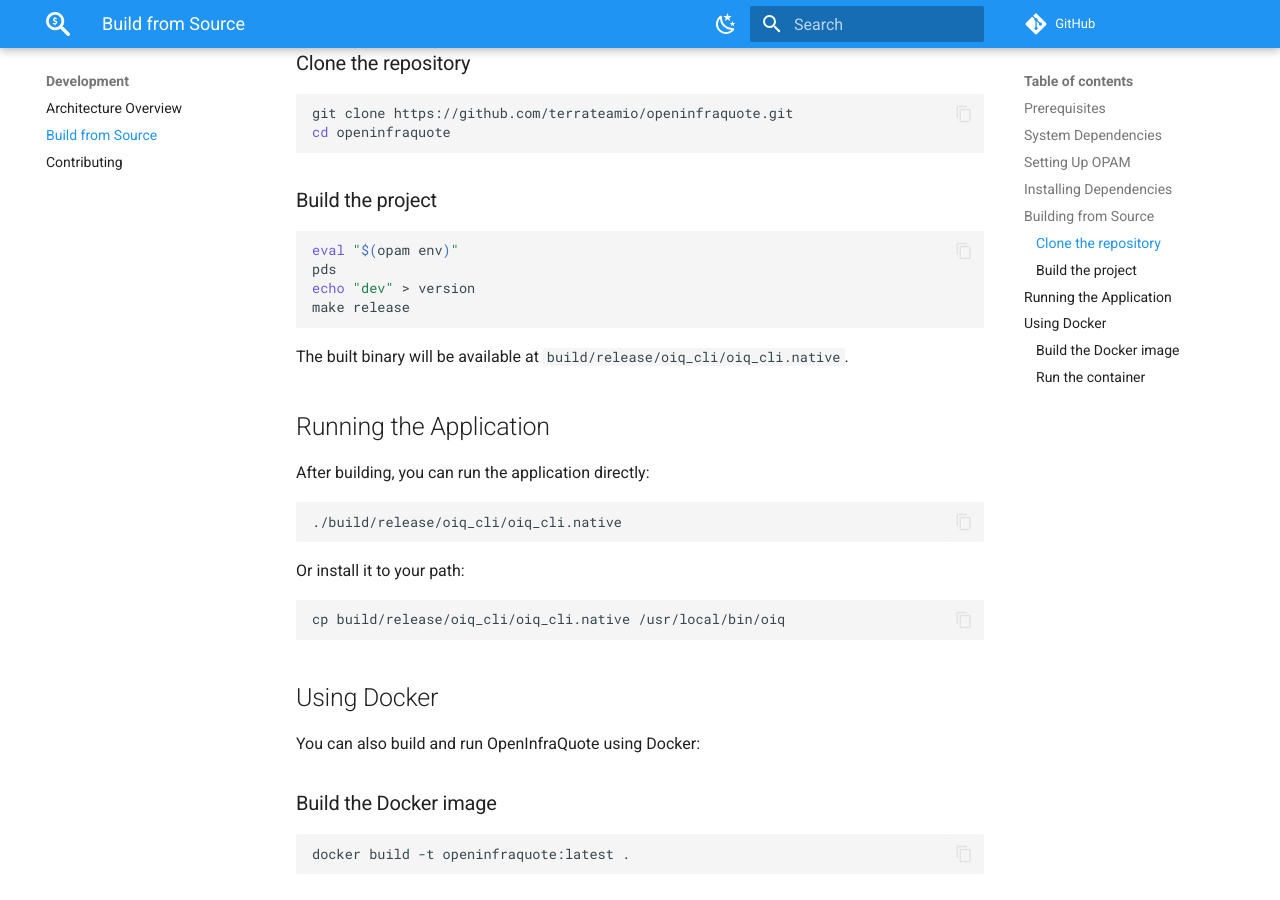
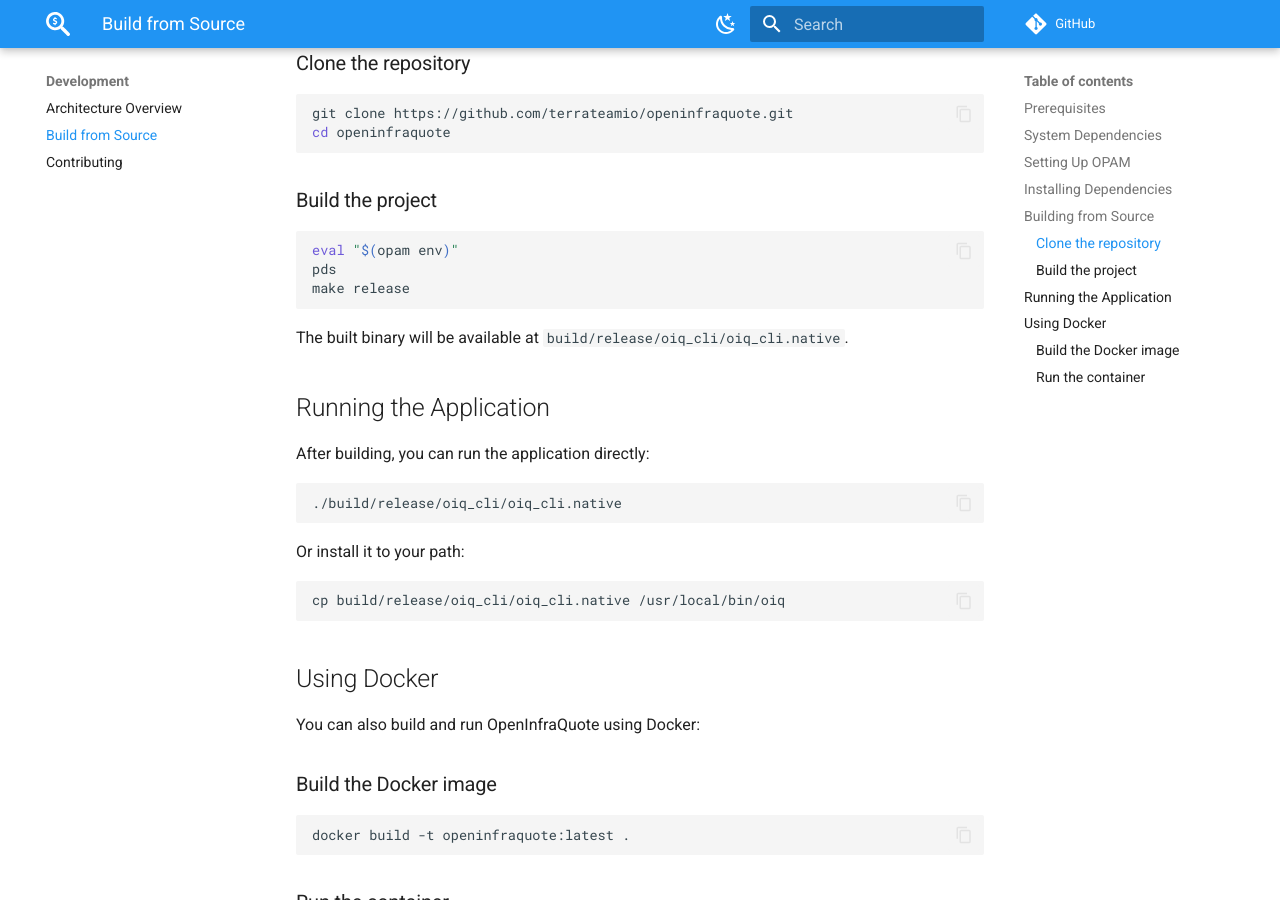
Before and after one commit to terrateamio/openinfraquote, an MkDocs documentation site: the page built from docs/development/build-from-source.md, in a window 1280 px wide and 900 px high, scrolled down 1129 px. Built offline with MkDocs 1.6.1 and Material for MkDocs 9.7.7, drawn with Linux system fonts in a browser that asks for light colours; comment, search, counter and statistics services are not loaded.

Commit message:
REFACTOR remove echo version

````diff
--- a/docs/development/build-from-source.md
+++ b/docs/development/build-from-source.md
@@ -50,7 +50,6 @@ cd openinfraquote
 ```bash
 eval "$(opam env)"
 pds
-echo "dev" > version
 make release
 ```
 
````
